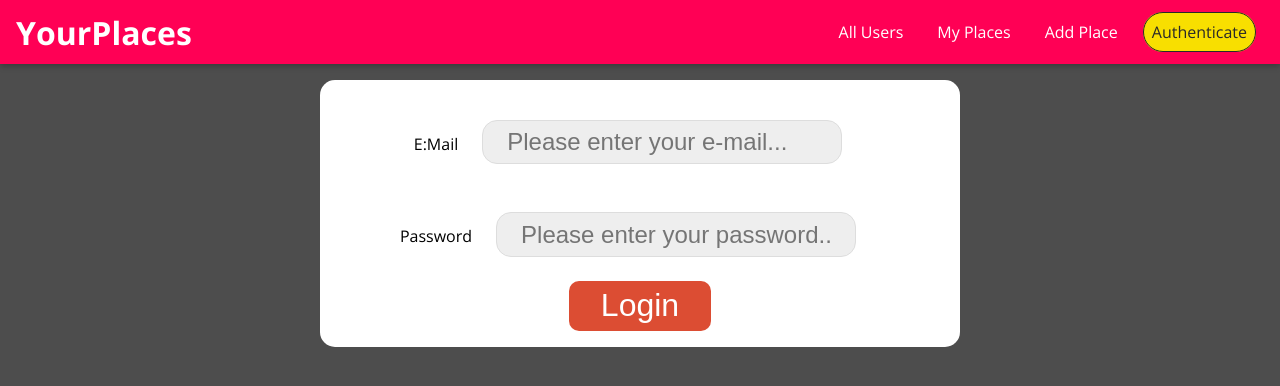
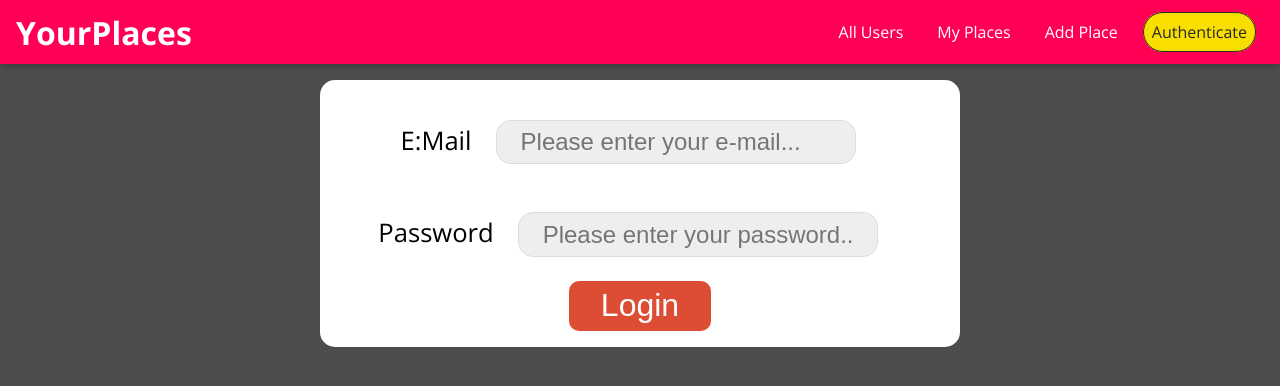
Before and after one commit to Pawliszakk/Places-Application, a Next.js app: page /auth in a window 1280 px wide. Shown: the top 386 px of the page. Built offline with nearby package versions, Linux system fonts and the light colour scheme.

Commit message:
changed font sizezs

```diff
--- a/components/users/Auth/Auth.module.css
+++ b/components/users/Auth/Auth.module.css
@@ -9,7 +9,9 @@
 	border-radius: 15px;
 	padding: 1em;
 }
-
+.authForm label{
+    font-size: 1.6rem;
+}
 .authForm input {
 	margin: 1em;
 	padding: 0.3em 1em;
```
